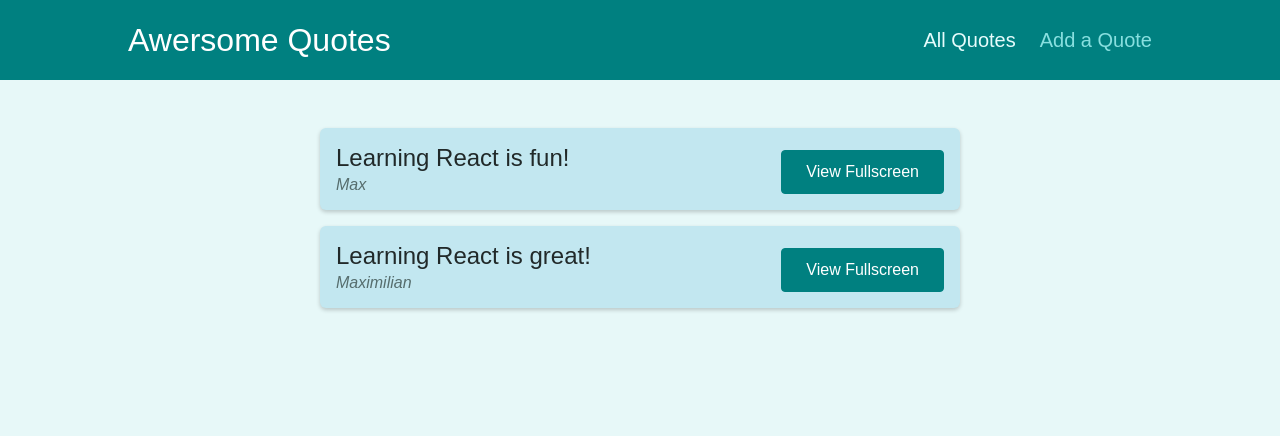
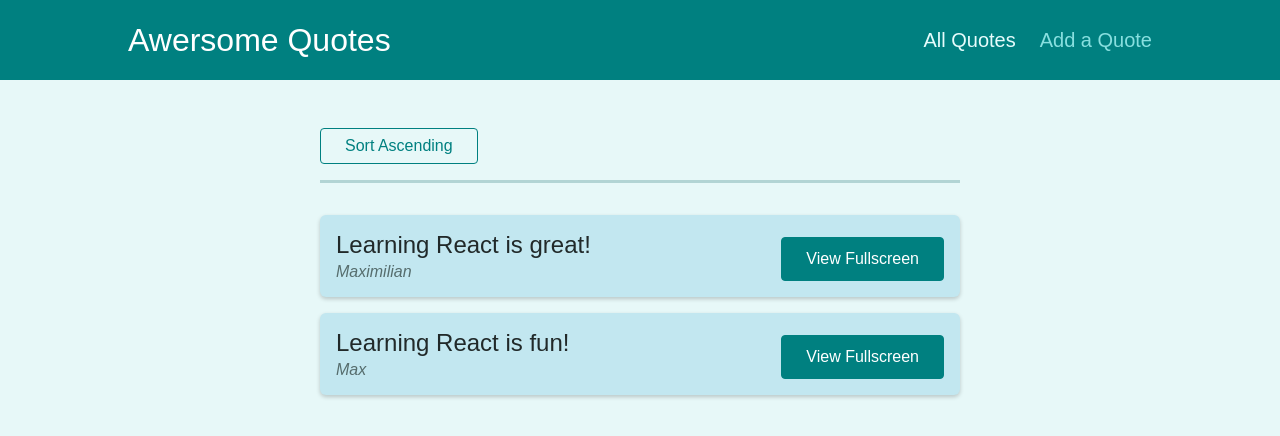
Before and after one commit to TheExtraOne/Notes-App, a React (Create React App) app: page /quotes in a window 1280 px wide. Shown: the top 436 px of the page. Built offline with nearby package versions, Linux system fonts and the light colour scheme.

Commit message:
feat: implement sorting function for notes

```diff
--- a/src/quotes/quote-list.js
+++ b/src/quotes/quote-list.js
@@ -1,11 +1,40 @@
+import { useHistory, useLocation } from "react-router-dom";
 import QuoteItem from "./quote-item";
 import classes from "./quote-list.module.css";
 
+const sortQuotes = (quotes, ascending) => {
+  return quotes.sort((quoteA, quoteB) => {
+    if (ascending) {
+      return quoteA.id > quoteB.id ? 1 : -1;
+    } else {
+      return quoteA.id < quoteB.id ? 1 : -1;
+    }
+  });
+};
+
 const QuoteList = (props) => {
+  const history = useHistory();
+  const location = useLocation();
+
+  const queryParams = new URLSearchParams(location.search);
+
+  const isSortingAscending = queryParams.get("sort") === "asc";
+
+  const sortedQuotes = sortQuotes(props.quotes, isSortingAscending);
+
+  const changeSortingHandler = () => {
+    history.push("/quotes?sort=" + (isSortingAscending ? "desc" : "asc"));
+  };
+
   return (
     <>
+      <div className={classes.sorting}>
+        <button onClick={changeSortingHandler}>
+          Sort {isSortingAscending ? "Descending" : "Ascending"}
+        </button>
+      </div>
       <ul className={classes.list}>
-        {props.quotes.map((quote) => (
+        {sortedQuotes.map((quote) => (
           <QuoteItem
             key={quote.id}
             id={quote.id}
```
